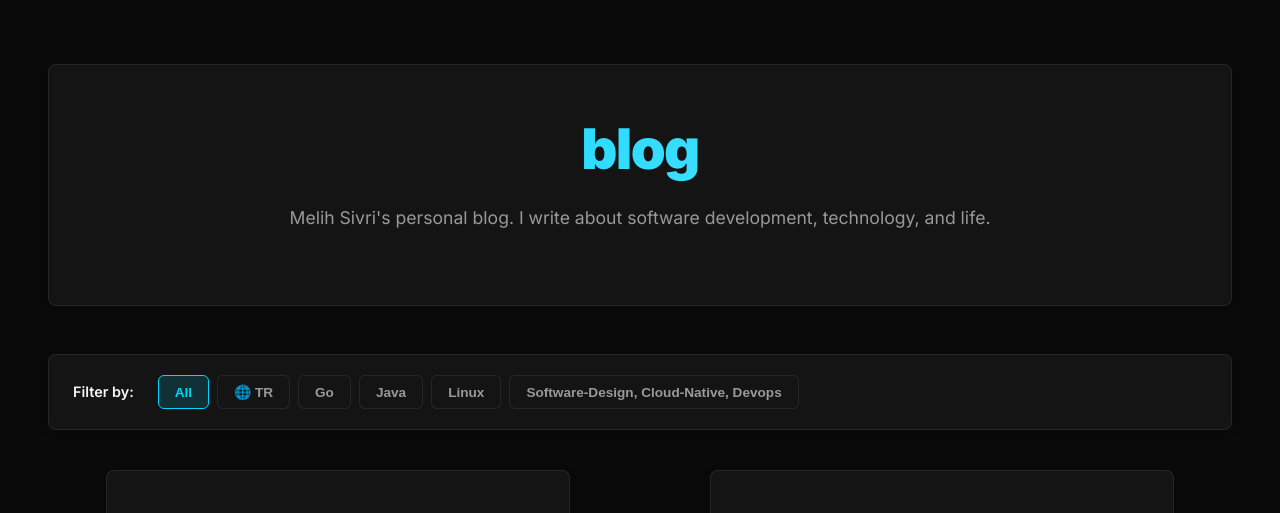
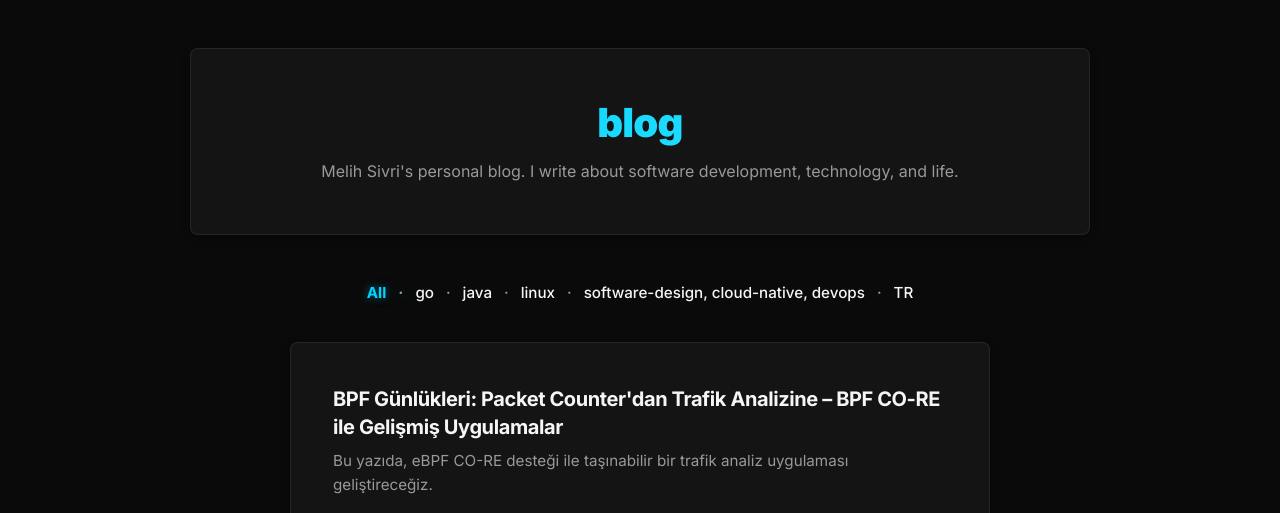
Before and after one commit to msrexe/msrexe.github.io, a Jekyll site: the page built from index.md, in a window 1280 px wide. Shown: the top 513 px of the page. Built offline with Jekyll 4.4.1, drawn with Linux system fonts in a browser that asks for light colours; some of the changed text lies outside the part shown; grey boxes are pictures that could not be loaded.

Commit message:
design changes

```diff
--- a/_includes/post_list.html
+++ b/_includes/post_list.html
@@ -25,59 +25,31 @@
   {%- assign unique_categories = all_categories | uniq | sort -%}
   {%- assign unique_languages = all_languages | uniq | sort -%}
 
-  <!-- Filter Section -->
-  <div class="post-filters">
-    <div class="filter-group">
-      <label class="filter-label">Filter by:</label>
-      <div class="filter-buttons">
-        <button class="filter-btn active" data-filter="all">All</button>
-        {%- for lang in unique_languages -%}
-          <button class="filter-btn" data-filter="lang-{{ lang }}">🌐 {{ lang | upcase }}</button>
-        {%- endfor -%}
-        {%- for category in unique_categories -%}
-          <button class="filter-btn" data-filter="cat-{{ category }}">{{ category }}</button>
-        {%- endfor -%}
-      </div>
-    </div>
+  <div class="filters">
+    <button class="filter active" data-filter="all">All</button>
+    {%- for category in unique_categories -%}
+      <button class="filter" data-filter="cat-{{ category }}">{{ category }}</button>
+    {%- endfor -%}
+    {%- for lang in unique_languages -%}
+      <button class="filter" data-filter="lang-{{ lang }}">{{ lang | upcase }}</button>
+    {%- endfor -%}
   </div>
 
-  <div class="post-grid">
+  <div class="posts">
     {%- for post in posts limit: include.limit -%}
-        {%- assign words = post.content | number_of_words -%}
-        {%- assign read_time = words | divided_by: 200 -%}
-        {%- if read_time == 0 -%}
-          {%- assign read_time = 1 -%}
-        {%- endif -%}
-        <article class="post-card" data-lang="{{ post.lang }}" data-category="{{ post.category }}">
-          <div class="post-card-image">
-            {%- if post.image -%}
-              <img src="{{ post.image }}" alt="{{ post.title }}" loading="lazy">
-            {%- else -%}
-              <div class="post-card-placeholder">
-                <span class="placeholder-icon">📝</span>
-              </div>
+        <article class="post" data-lang="{{ post.lang }}" data-category="{{ post.category }}">
+          <a href="{{ post.url | relative_url }}" class="post-link">
+            <h2 class="post-title">{{ post.title }}</h2>
+            {%- if post.description -%}
+              <p class="post-desc">{{ post.description }}</p>
             {%- endif -%}
-          </div>
-          <div class="post-card-content">
-            <h2 class="post-card-title">
-              <a href="{{ post.url | relative_url }}">{{ post.title }}</a>
-            </h2>
             <div class="post-meta">
-              <time datetime="{{ post.date }}">{{- post.date | date: site.theme_config.date_format -}}</time>
-              <span class="read-time">📖 {{ read_time }} min</span>
-              {%- if post.lang -%}
-                <span class="lang-tag">🌐 {{ post.lang | upcase }}</span>
+              <span class="post-date">{{ post.date | date: "%b %d, %Y" }}</span>
+              {%- if post.category -%}
+                <span class="post-tag">{{ post.category }}</span>
               {%- endif -%}
             </div>
-            {%- if post.description -%}
-              <p class="post-excerpt">{{ post.description }}</p>
-            {%- endif -%}
-            {%- if post.category -%}
-              <div class="post-card-footer">
-                <span class="category">{{ post.category }}</span>
-              </div>
-            {%- endif -%}
-          </div>
+          </a>
         </article>
     {%- endfor -%}
   </div>
--- a/_layouts/home.html
+++ b/_layouts/home.html
@@ -1,13 +1,11 @@
 ---
 layout: default
 ---
-<header>
-  <h1>{{ site.title }}</h1>
+<header class="blog-header">
+  <h1 class="blog-title">{{ site.title }}</h1>
   {%-if site.theme_config.show_description-%}
-    <p>{{ site.description }}</p>
+    <p class="blog-description">{{ site.description }}</p>
   {%-endif-%}
 </header>
 
-{%-include menu_item.html collection=site.data.menu.entries-%}
-
 {{ content }}
--- a/_sass/no-style-please.scss
+++ b/_sass/no-style-please.scss
@@ -34,8 +34,8 @@ html { height: 100%; }
 body {
   color: $text-primary;
   font-family: 'Inter', -apple-system, BlinkMacSystemFont, "Segoe UI", Roboto, "Helvetica Neue", Arial, sans-serif;
-  font-size: 17px;
-  line-height: 1.8;
+  font-size: 16px;
+  line-height: 1.6;
   margin: 0;
   min-height: 100%;
   overflow-wrap: break-word;
@@ -110,17 +110,12 @@ li {
 }
 
 .w {
-  max-width: 1400px;
+  max-width: 900px;
   margin: 0 auto;
-  padding: 4rem 3rem;
+  padding: 3rem 2rem;
 
-  @media (max-width: 1500px) {
-    max-width: 1200px;
-  }
-
-  @media (max-width: 1200px) {
-    max-width: 100%;
-    padding: 3rem 2rem;
+  @media (max-width: 768px) {
+    padding: 2rem 1.5rem;
   }
 }
 
--- a/_sass/post-grid-fix.scss
+++ b/_sass/post-grid-fix.scss
@@ -1,22 +1,161 @@
-// Alternative flexbox-based grid layout
-.post-grid-flex {
+/* Blog Header */
+.blog-header {
+  text-align: center;
+  margin-bottom: 3rem;
+}
+
+.blog-title {
+  font-size: 2.5rem;
+  font-weight: 900;
+  background: linear-gradient(135deg, #00d4ff 0%, #33e0ff 100%);
+  -webkit-background-clip: text;
+  -webkit-text-fill-color: transparent;
+  background-clip: text;
+  letter-spacing: -0.02em;
+  margin: 0 0 0.5rem 0;
+}
+
+.blog-description {
+  color: #999999;
+  font-size: 1rem;
+  margin: 0;
+}
+
+/* Filters */
+.filters {
   display: flex;
   flex-wrap: wrap;
-  gap: 2rem 1.5rem;
-  margin: 2rem 0;
+  gap: 0.75rem;
+  justify-content: center;
+  margin-bottom: 2.5rem;
+}
 
-  .post-card {
-    flex: 1 1 calc(33.333% - 1rem);
-    max-width: calc(33.333% - 1rem);
+.filter {
+  background: transparent;
+  color: #f5f5f5;
+  border: none;
+  padding: 0;
+  font-family: 'Inter', sans-serif;
+  font-size: 0.95rem;
+  font-weight: 500;
+  cursor: pointer;
+  transition: all 0.2s ease;
 
-    @media (max-width: 1200px) {
-      flex: 1 1 calc(50% - 0.75rem);
-      max-width: calc(50% - 0.75rem);
-    }
+  &:hover {
+    color: #00d4ff;
+  }
 
-    @media (max-width: 768px) {
-      flex: 1 1 100%;
-      max-width: 100%;
-    }
+  &.active {
+    color: #00d4ff;
+    font-weight: 700;
+    text-shadow: 0 0 10px rgba(0, 212, 255, 0.5);
+  }
+
+  &:not(:last-child)::after {
+    content: "·";
+    color: #999999;
+    margin-left: 0.75rem;
   }
 }
+
+/* Posts List */
+.posts {
+  display: flex;
+  flex-direction: column;
+  gap: 1.25rem;
+  max-width: 700px;
+  margin: 0 auto;
+  transition: opacity 0.15s ease;
+}
+
+.post {
+  transition: transform 0.2s ease;
+
+  &:hover {
+    transform: translateX(4px);
+  }
+}
+
+.post-link {
+  text-decoration: none;
+  display: block;
+}
+
+.post-title {
+  font-size: 1.25rem;
+  font-weight: 700;
+  color: #f5f5f5;
+  margin: 0 0 0.5rem 0;
+  line-height: 1.4;
+  transition: color 0.2s ease;
+
+  .post:hover & {
+    color: #00d4ff;
+  }
+}
+
+.post-desc {
+  color: #999999;
+  font-size: 0.95rem;
+  line-height: 1.6;
+  margin: 0 0 0.75rem 0;
+}
+
+.post-meta {
+  display: flex;
+  gap: 1rem;
+  align-items: center;
+  font-size: 0.85rem;
+  color: #666666;
+}
+
+.post-date {
+  font-weight: 500;
+}
+
+.post-tag {
+  color: #00d4ff;
+  font-weight: 600;
+}
+
+/* Show More */
+.show-more-container {
+  text-align: center;
+  margin-top: 3rem;
+}
+
+.show-more-btn {
+  color: #00d4ff;
+  text-decoration: none;
+  font-weight: 600;
+  font-size: 0.95rem;
+  transition: all 0.2s ease;
+
+  &:hover {
+    color: #00b8e6;
+    text-shadow: 0 0 10px rgba(0, 212, 255, 0.5);
+  }
+}
+
+/* Responsive */
+@media (max-width: 768px) {
+  .blog-title {
+    font-size: 2rem;
+  }
+
+  .blog-description {
+    font-size: 0.9rem;
+  }
+
+  .posts {
+    gap: 1rem;
+  }
+
+  .post-title {
+    font-size: 1.1rem;
+  }
+
+  .post-desc {
+    font-size: 0.9rem;
+  }
+}
--- a/assets/css/main.scss
+++ b/assets/css/main.scss
@@ -2,4 +2,5 @@
 ---
 
 @import "no-style-please";
+@import "post-grid-fix";
 @import "neumorphism-components";
--- a/assets/js/post-filter.js
+++ b/assets/js/post-filter.js
@@ -4,10 +4,10 @@
 
   // Wait for DOM to be ready
   document.addEventListener('DOMContentLoaded', function() {
-    const filterButtons = document.querySelectorAll('.filter-btn');
-    const postCards = document.querySelectorAll('.post-card');
+    const filterButtons = document.querySelectorAll('.filter');
+    const posts = document.querySelectorAll('.post');
 
-    if (filterButtons.length === 0 || postCards.length === 0) {
+    if (filterButtons.length === 0 || posts.length === 0) {
       return;
     }
 
@@ -23,32 +23,32 @@
         this.classList.add('active');
 
         // Filter posts
-        postCards.forEach(function(card) {
+        posts.forEach(function(post) {
           if (filter === 'all') {
-            card.classList.remove('hidden');
+            post.style.display = 'block';
           } else if (filter.startsWith('lang-')) {
             const lang = filter.replace('lang-', '');
-            if (card.getAttribute('data-lang') === lang) {
-              card.classList.remove('hidden');
+            if (post.getAttribute('data-lang') === lang) {
+              post.style.display = 'block';
             } else {
-              card.classList.add('hidden');
+              post.style.display = 'none';
             }
           } else if (filter.startsWith('cat-')) {
             const category = filter.replace('cat-', '');
-            if (card.getAttribute('data-category') === category) {
-              card.classList.remove('hidden');
+            if (post.getAttribute('data-category') === category) {
+              post.style.display = 'block';
             } else {
-              card.classList.add('hidden');
+              post.style.display = 'none';
             }
           }
         });
 
-        // Smooth scroll animation
-        const postGrid = document.querySelector('.post-grid');
-        if (postGrid) {
-          postGrid.style.opacity = '0.5';
+        // Smooth animation
+        const postsContainer = document.querySelector('.posts');
+        if (postsContainer) {
+          postsContainer.style.opacity = '0.5';
           setTimeout(function() {
-            postGrid.style.opacity = '1';
+            postsContainer.style.opacity = '1';
           }, 150);
         }
       });
--- a/index.md
+++ b/index.md
@@ -1,3 +1,5 @@
 ---
 layout: home
 ---
+
+{%- include post_list.html -%}
```
Also changed, not shown: 12 other files.
